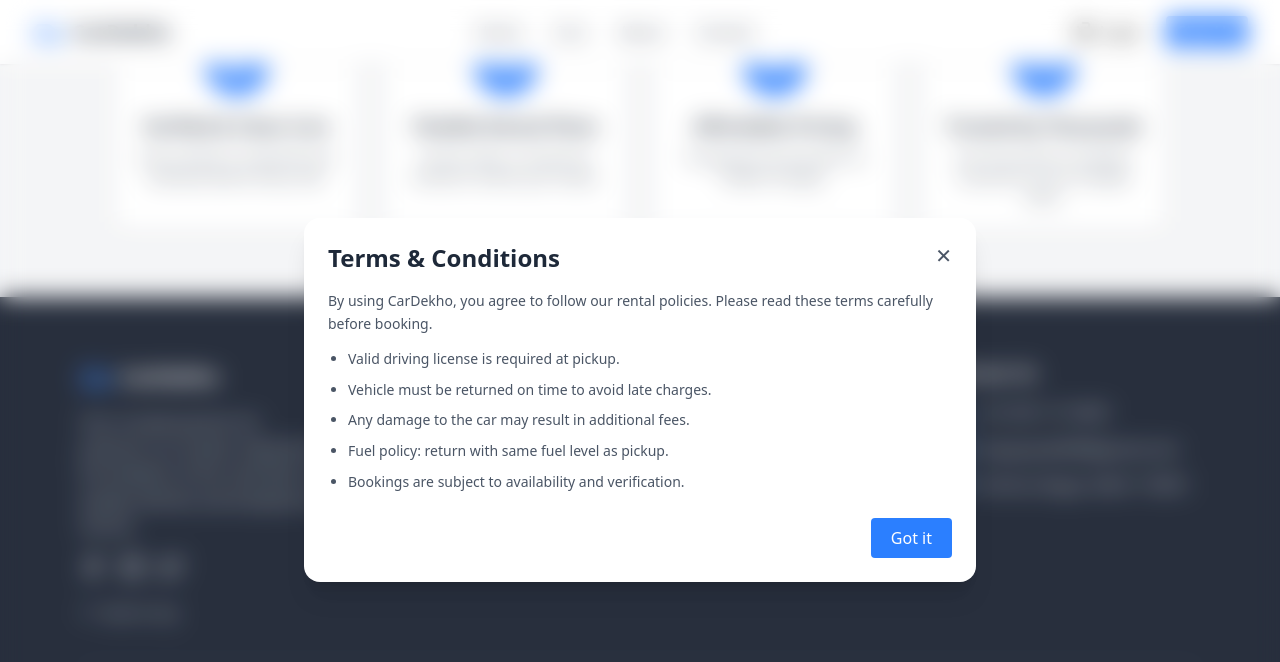
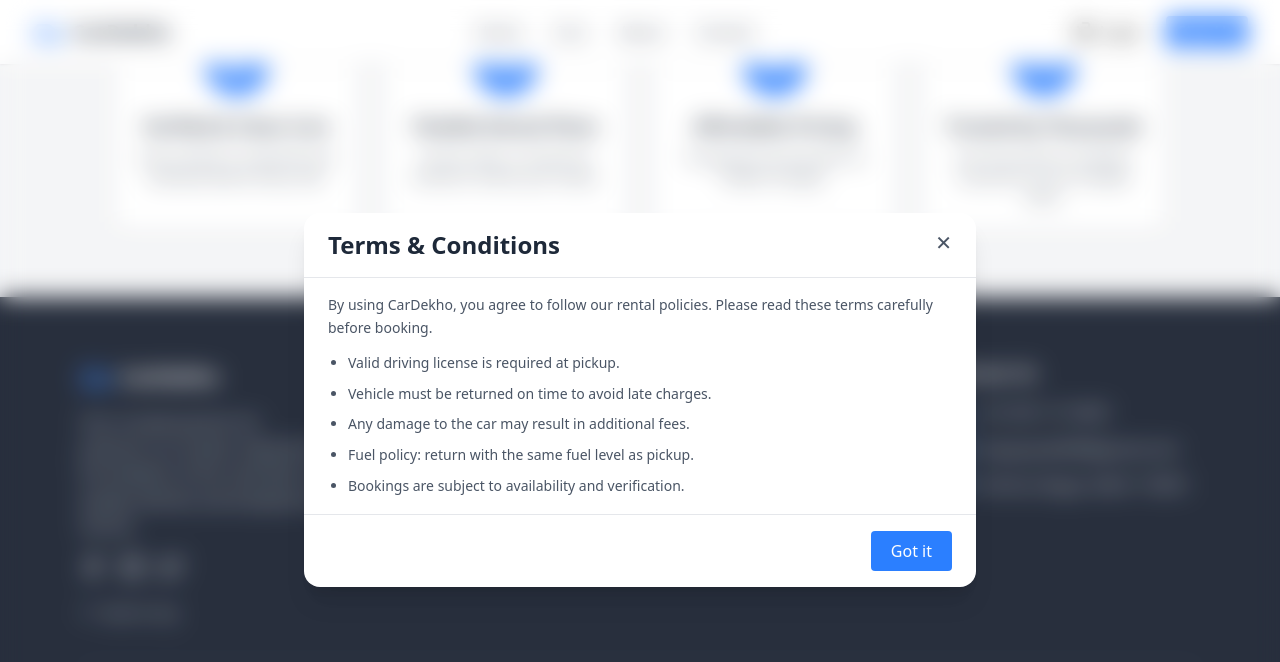
Before and after one commit to Jatin14katyal/Car-rental-app-react, a React (Vite) app: page / in a window 1280 px wide. Both pictures are taken after a click on the button "Terms & Conditions". Shown: the part 3743-4405 px from the top of the page. Built offline with nearby package versions, Linux system fonts and the light colour scheme.

Commit message:
update Footer

```diff
--- a/src/Components/Footer.jsx
+++ b/src/Components/Footer.jsx
@@ -1,4 +1,4 @@
-import React, { useState } from "react";
+import React, { useState, useEffect } from "react";
 import { Link, useNavigate, useLocation } from "react-router-dom";
 import {
   Car,
@@ -12,19 +12,6 @@
 } from "lucide-react";
 
 const Footer = () => {
-  const [showTerms, setShowTerms] = useState(false);
-  const [termsOpen, setTermsOpen] = useState(false);
-
-  const openTerms = () => {
-    setShowTerms(true);
-    setTermsOpen(false);
-    setTimeout(() => setTermsOpen(true), 10);
-  };
-
-  const closeTerms = () => {
-    setTermsOpen(false);
-    setTimeout(() => setShowTerms(false), 250);
-  };
   const navigate = useNavigate();
   const location = useLocation();
 
@@ -33,10 +20,42 @@
       navigate("/", { state: { scrollTo: id } });
       return;
     }
-
     const section = document.getElementById(id);
     if (section) section.scrollIntoView({ behavior: "smooth", block: "start" });
   };
+
+  const [showTerms, setShowTerms] = useState(false);
+  const [termsOpen, setTermsOpen] = useState(false);
+  const [modalTitle, setModalTitle] = useState("Terms & Conditions");
+
+  const openTerms = (title) => {
+    setModalTitle(title);
+    setShowTerms(true);
+    setTermsOpen(false);
+    setTimeout(() => setTermsOpen(true), 10);
+  };
+
+  const closeTerms = () => {
+    setTermsOpen(false);
+    setTimeout(() => setShowTerms(false), 220);
+  };
+
+  useEffect(() => {
+    const onKeyDown = (e) => {
+      if (e.key === "Escape" && showTerms) closeTerms();
+    };
+    window.addEventListener("keydown", onKeyDown);
+    return () => window.removeEventListener("keydown", onKeyDown);
+  }, [showTerms]);
+
+  useEffect(() => {
+    if (!showTerms) return;
+    const prev = document.body.style.overflow;
+    document.body.style.overflow = "hidden";
+    return () => {
+      document.body.style.overflow = prev;
+    };
+  }, [showTerms]);
 
   return (
     <footer
@@ -133,7 +152,10 @@
               </button>
             </li>
             <li>
-              <button onClick={openTerms} className="hover:underline">
+              <button
+                onClick={() => openTerms("Terms & Conditions")}
+                className="hover:underline"
+              >
                 Terms &amp; Conditions
               </button>
             </li>
@@ -228,7 +250,11 @@
           <Link to="/privacy" className="hover:underline">
             Privacy Policy
           </Link>
-          <button onClick={openTerms} className="hover:underline">
+
+          <button
+            onClick={() => openTerms("Terms of Service")}
+            className="hover:underline"
+          >
             Terms of Service
           </button>
         </div>
@@ -236,29 +262,30 @@
       {showTerms && (
         <div
           className={`fixed inset-0 z-50 flex items-end sm:items-center justify-center px-4
-    backdrop-blur-md bg-white/10 transition-opacity duration-300
-    ${termsOpen ? "opacity-100" : "opacity-0"}`}
+          backdrop-blur-md bg-white/10 transition-opacity duration-200
+          ${termsOpen ? "opacity-100" : "opacity-0"}`}
           onClick={closeTerms}
         >
           <div
-            className={`w-full sm:max-w-2xl bg-white rounded-t-2xl sm:rounded-2xl shadow-xl p-6
-      transform transition-all duration-300
-      ${termsOpen ? "translate-y-0 opacity-100" : "translate-y-10 opacity-0"}`}
+            className={`w-full sm:max-w-2xl bg-white rounded-t-2xl sm:rounded-2xl shadow-xl
+            transform transition-all duration-200
+            ${termsOpen ? "scale-100 opacity-100" : "scale-95 opacity-0"}`}
             onClick={(e) => e.stopPropagation()}
           >
-            <div className="flex justify-between items-start mb-4">
-              <h2 className="text-2xl font-bold text-gray-800">
-                Terms & Conditions
+            <div className="flex justify-between items-start px-6 py-4 border-b border-gray-200">
+              <h2 className="text-xl sm:text-2xl font-bold text-gray-800">
+                {modalTitle}
               </h2>
               <button
                 className="text-gray-600 hover:text-black text-xl"
                 onClick={closeTerms}
+                aria-label="Close"
               >
                 ✕
               </button>
             </div>
 
-            <div className="text-gray-600 space-y-3 text-sm leading-relaxed">
+            <div className="px-6 py-4 max-h-[70vh] overflow-y-auto text-gray-600 space-y-3 text-sm leading-relaxed">
               <p>
                 By using CarDekho, you agree to follow our rental policies.
                 Please read these terms carefully before booking.
@@ -268,12 +295,12 @@
                 <li>Valid driving license is required at pickup.</li>
                 <li>Vehicle must be returned on time to avoid late charges.</li>
                 <li>Any damage to the car may result in additional fees.</li>
-                <li>Fuel policy: return with same fuel level as pickup.</li>
+                <li>Fuel policy: return with the same fuel level as pickup.</li>
                 <li>Bookings are subject to availability and verification.</li>
               </ul>
             </div>
 
-            <div className="flex justify-end mt-6">
+            <div className="px-6 py-4 border-t border-gray-200 flex justify-end">
               <button
                 className="bg-blue-500 hover:bg-blue-700 text-white px-5 py-2 rounded transition duration-300"
                 onClick={closeTerms}
```
